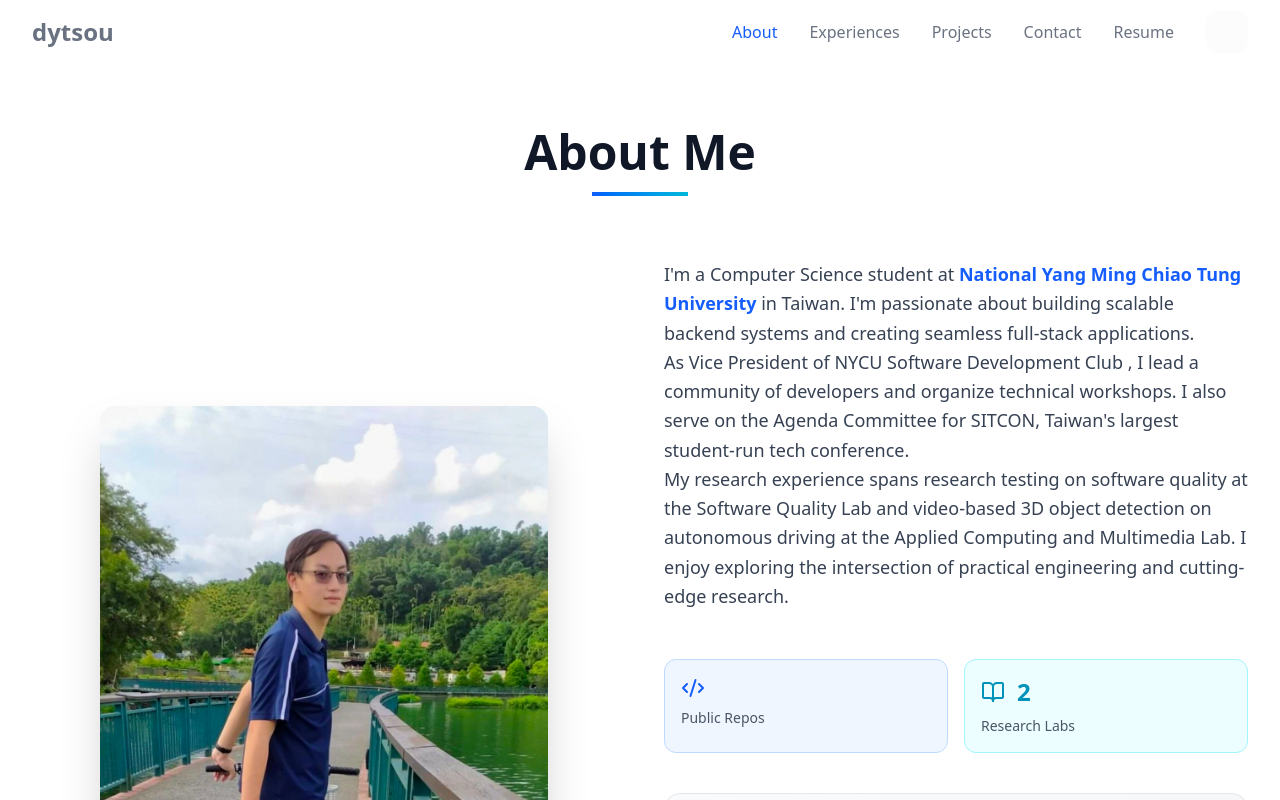
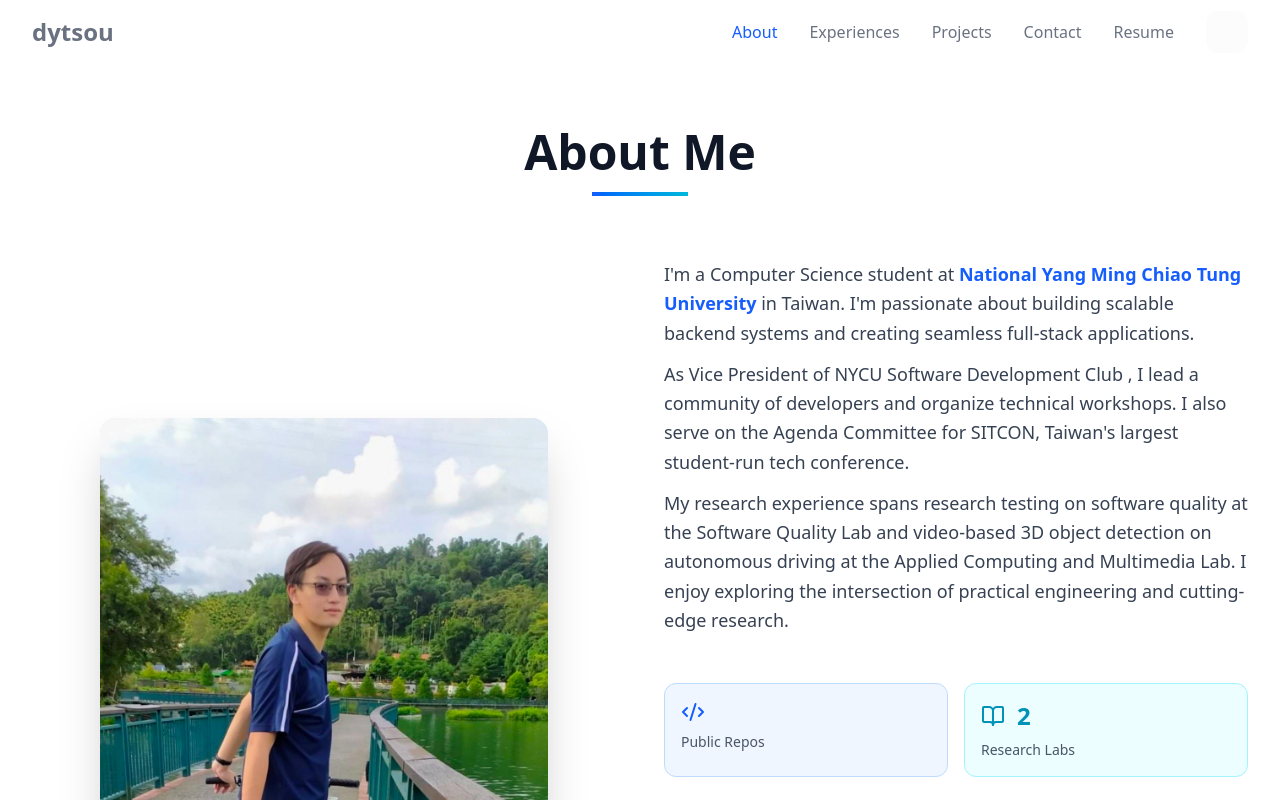
Before and after one commit to dytsou/about, a React (Vite) app: page /about in a window 1280 px wide. Shown: the top 800 px of the page. Built offline with nearby package versions, Linux system fonts and the light colour scheme; no server answers.

Commit message:
refactor: update About.css to add spacing for improved readability in the about section

```diff
--- a/src/components/about/About.css
+++ b/src/components/about/About.css
@@ -8,7 +8,7 @@
 }
 
 .about-prose {
-  @apply max-w-none;
+  @apply max-w-none space-y-3;
 }
 
 .about-text {
```
